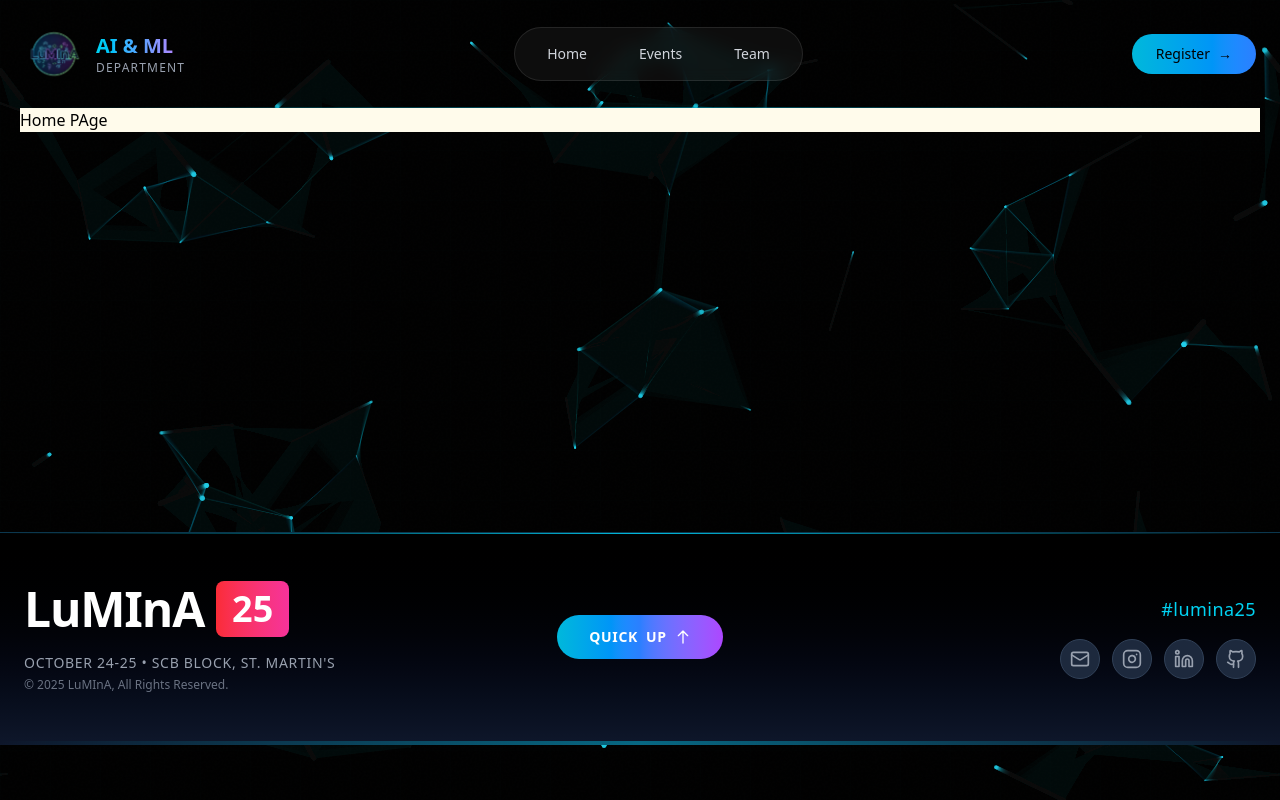
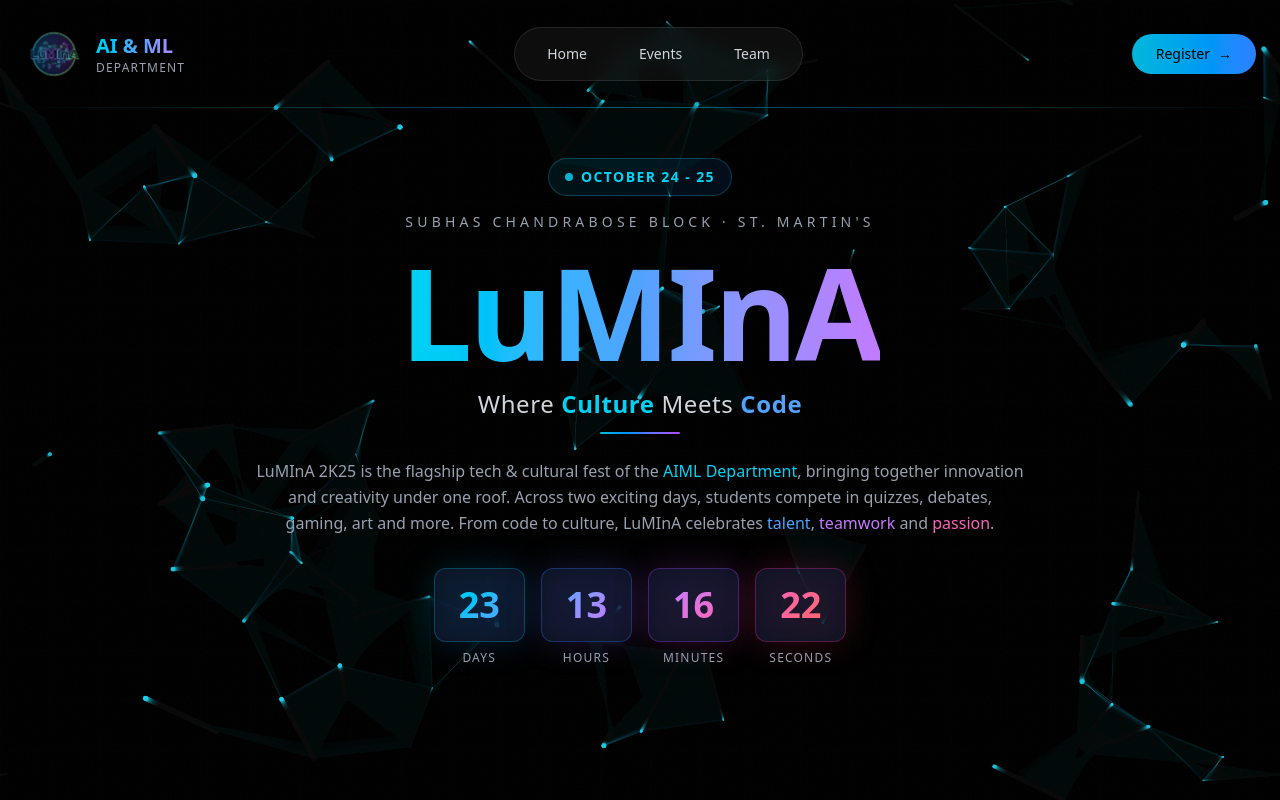
Before and after one commit to shaikRahilAhmed/LuMInA-2k25, a Next.js app: page / in a window 1280 px wide. Shown: the top 800 px of the page. Built offline with nearby package versions, Linux system fonts and the light colour scheme.

Commit message:
enty page done wth timmer

```diff
--- a/app/home/page.js
+++ b/app/home/page.js
@@ -1,11 +1,188 @@
-import React from 'react'
+'use client'
 
-const page = () => {
-  return (
-    <>
-      <h1 className='bg-amber-50 ml-5 mr-5 mt-27'>Home PAge</h1>
-    </>
-  )
+
+
+import React, { useState, useEffect } from 'react'
+
+const Page = () => {
+    const [timeLeft, setTimeLeft] = useState({
+        days: 0,
+        hours: 0,
+        minutes: 0,
+        seconds: 0
+    })
+
+    useEffect(() => {
+        const eventDate = new Date('2025-10-24T00:00:00').getTime()
+
+        const updateTimer = () => {
+            const now = new Date().getTime()
+            const difference = eventDate - now
+
+            if (difference > 0) {
+                setTimeLeft({
+                    days: Math.floor(difference / (1000 * 60 * 60 * 24)),
+                    hours: Math.floor((difference % (1000 * 60 * 60 * 24)) / (1000 * 60 * 60)),
+                    minutes: Math.floor((difference % (1000 * 60 * 60)) / (1000 * 60)),
+                    seconds: Math.floor((difference % (1000 * 60)) / 1000)
+                })
+            }
+        }
+
+        updateTimer()
+        const interval = setInterval(updateTimer, 1000)
+
+        return () => clearInterval(interval)
+    }, [])
+
+    return (
+        <div className='h-screen flex items-center justify-center px-6'>
+            <div className='max-w-6xl mx-auto w-full'>
+
+                {/* Date Badge */}
+                <div className='flex justify-center mt-6 mb-4 animate-fade-in'>
+                    <div className='inline-flex items-center space-x-2 px-4 py-2 rounded-full bg-gradient-to-r from-cyan-500/10 to-blue-500/10 border border-cyan-500/30 backdrop-blur-sm'>
+                        <div className='w-2 h-2 bg-cyan-400 rounded-full animate-pulse'></div>
+                        <span className='text-cyan-400 text-xs md:text-sm font-semibold tracking-widest uppercase'>
+                            October 24 - 25
+                        </span>
+                    </div>
+                </div>
+
+                {/* Location */}
+                <div className='text-center mb-4 animate-slide-up' style={{ animationDelay: '0.1s' }}>
+                    <p className='text-gray-400 text-xs md:text-sm uppercase tracking-[0.3em] font-light'>
+                        Subhas Chandrabose Block · St. Martin's
+                    </p>
+                </div>
+
+                {/* Main Title */}
+                <div className='text-center mb-3 animate-slide-up' style={{ animationDelay: '0.2s' }}>
+                    <h1 className='text-6xl md:text-8xl lg:text-9xl font-black tracking-tight'>
+                        <span className='bg-gradient-to-r from-cyan-400 via-blue-400 to-purple-400 bg-clip-text text-transparent inline-block transform hover:scale-105 transition-transform duration-500'>
+                            LuMInA
+                        </span>
+                    </h1>
+                </div>
+
+                {/* Tagline */}
+                <div className='text-center mb-6 animate-slide-up' style={{ animationDelay: '0.3s' }}>
+                    <p className='text-xl md:text-2xl font-light text-gray-300 tracking-wide'>
+                        Where <span className='text-cyan-400 font-semibold'>Culture</span> Meets <span className='text-blue-400 font-semibold'>Code</span>
+                    </p>
+                    <div className='flex justify-center mt-3'>
+                        <div className='w-20 h-0.5 bg-gradient-to-r from-cyan-500 via-blue-500 to-purple-500 rounded-full'></div>
+                    </div>
+                </div>
+
+                {/* Description */}
+                <div className='text-center max-w-3xl mx-auto mb-8 animate-fade-in' style={{ animationDelay: '0.4s' }}>
+                    <p className='text-gray-400 text-sm md:text-base leading-relaxed font-light'>
+                        LuMInA 2K25 is the flagship tech & cultural fest of the <span className='text-cyan-400 font-medium'>AIML Department</span>, bringing together innovation and creativity under one roof.
+                        Across two exciting days, students compete in quizzes, debates, gaming, art and more.
+                        From code to culture, LuMInA celebrates <span className='text-blue-400 font-medium'>talent</span>, <span className='text-purple-400 font-medium'>teamwork</span> and <span className='text-pink-400 font-medium'>passion</span>.
+                    </p>
+                </div>
+
+                {/* Countdown Timer */}
+                <div className='flex justify-center animate-fade-in' style={{ animationDelay: '0.5s' }}>
+                    <div className='flex gap-3 md:gap-4'>
+                        {/* Days */}
+                        <div className='flex flex-col items-center'>
+                            <div className='relative group'>
+                                <div className='absolute inset-0 bg-gradient-to-br from-cyan-500/20 to-blue-500/20 rounded-xl blur-lg group-hover:blur-xl transition-all duration-300'></div>
+                                <div className='relative bg-slate-900/80 backdrop-blur-sm border border-cyan-500/30 rounded-xl px-4 py-3 md:px-6 md:py-4 min-w-[60px] md:min-w-[80px]'>
+                                    <div className='text-3xl md:text-4xl font-bold bg-gradient-to-br from-cyan-400 to-blue-400 bg-clip-text text-transparent'>
+                                        {String(timeLeft.days).padStart(2, '0')}
+                                    </div>
+                                </div>
+                            </div>
+                            <div className='text-gray-400 text-[10px] md:text-xs uppercase tracking-widest mt-2 font-light'>
+                                Days
+                            </div>
+                        </div>
+
+                        {/* Hours */}
+                        <div className='flex flex-col items-center'>
+                            <div className='relative group'>
+                                <div className='absolute inset-0 bg-gradient-to-br from-blue-500/20 to-purple-500/20 rounded-xl blur-lg group-hover:blur-xl transition-all duration-300'></div>
+                                <div className='relative bg-slate-900/80 backdrop-blur-sm border border-blue-500/30 rounded-xl px-4 py-3 md:px-6 md:py-4 min-w-[60px] md:min-w-[80px]'>
+                                    <div className='text-3xl md:text-4xl font-bold bg-gradient-to-br from-blue-400 to-purple-400 bg-clip-text text-transparent'>
+                                        {String(timeLeft.hours).padStart(2, '0')}
+                                    </div>
+                                </div>
+                            </div>
+                            <div className='text-gray-400 text-[10px] md:text-xs uppercase tracking-widest mt-2 font-light'>
+                                Hours
+                            </div>
+                        </div>
+
+                        {/* Minutes */}
+                        <div className='flex flex-col items-center'>
+                            <div className='relative group'>
+                                <div className='absolute inset-0 bg-gradient-to-br from-purple-500/20 to-pink-500/20 rounded-xl blur-lg group-hover:blur-xl transition-all duration-300'></div>
+                                <div className='relative bg-slate-900/80 backdrop-blur-sm border border-purple-500/30 rounded-xl px-4 py-3 md:px-6 md:py-4 min-w-[60px] md:min-w-[80px]'>
+                                    <div className='text-3xl md:text-4xl font-bold bg-gradient-to-br from-purple-400 to-pink-400 bg-clip-text text-transparent'>
+                                        {String(timeLeft.minutes).padStart(2, '0')}
+                                    </div>
+                                </div>
+                            </div>
+                            <div className='text-gray-400 text-[10px] md:text-xs uppercase tracking-widest mt-2 font-light'>
+                                Minutes
+                            </div>
+                        </div>
+
+                        {/* Seconds */}
+                        <div className='flex flex-col items-center'>
+                            <div className='relative group'>
+                                <div className='absolute inset-0 bg-gradient-to-br from-pink-500/20 to-red-500/20 rounded-xl blur-lg group-hover:blur-xl transition-all duration-300'></div>
+                                <div className='relative bg-slate-900/80 backdrop-blur-sm border border-pink-500/30 rounded-xl px-4 py-3 md:px-6 md:py-4 min-w-[60px] md:min-w-[80px]'>
+                                    <div className='text-3xl md:text-4xl font-bold bg-gradient-to-br from-pink-400 to-red-400 bg-clip-text text-transparent'>
+                                        {String(timeLeft.seconds).padStart(2, '0')}
+                                    </div>
+                                </div>
+                            </div>
+                            <div className='text-gray-400 text-[10px] md:text-xs uppercase tracking-widest mt-2 font-light'>
+                                Seconds
+                            </div>
+                        </div>
+                    </div>
+                </div>
+
+
+            </div>
+
+            <style jsx>{`
+        @keyframes fade-in {
+          from {
+            opacity: 0;
+          }
+          to {
+            opacity: 1;
+          }
+        }
+
+        @keyframes slide-up {
+          from {
+            opacity: 0;
+            transform: translateY(30px);
+          }
+          to {
+            opacity: 1;
+            transform: translateY(0);
+          }
+        }
+
+        .animate-fade-in {
+          animation: fade-in 1s ease-out forwards;
+        }
+
+        .animate-slide-up {
+          animation: slide-up 1s ease-out forwards;
+        }
+      `}</style>
+        </div>
+    )
 }
 
-export default page
+export default Page
```
